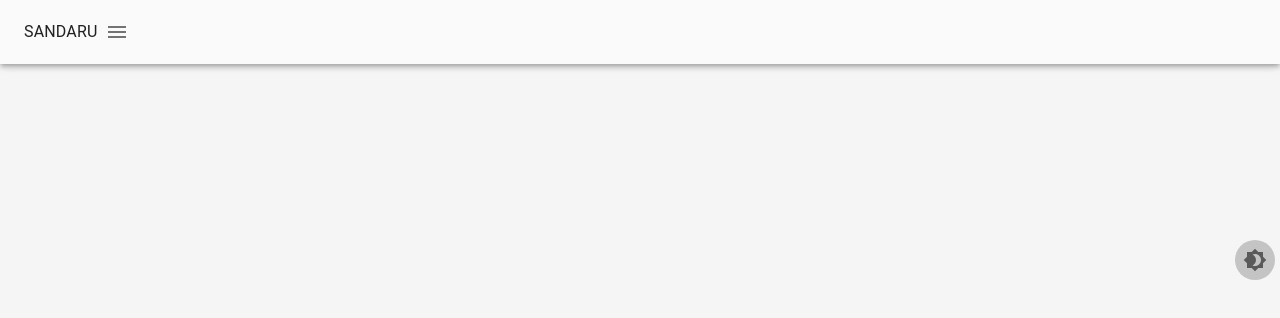
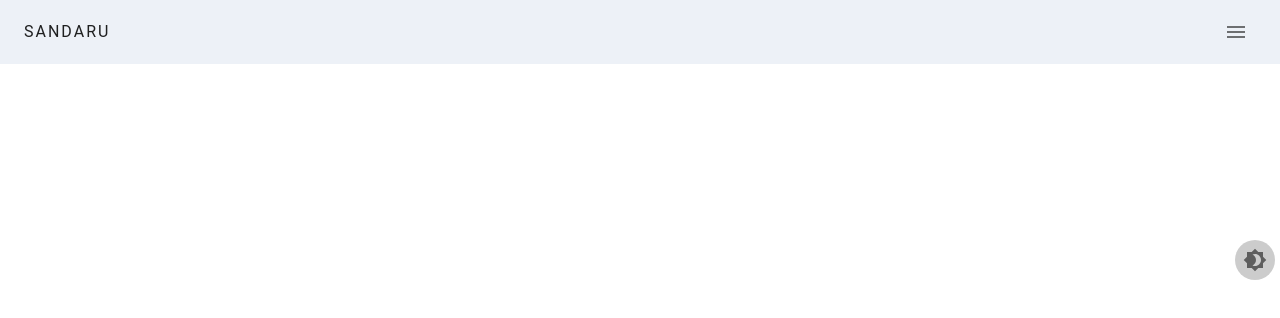
Before and after one commit to SandaruwanB/portfolio, a React (Create React App) app: page /about in a window 1280 px wide. Shown: the top 318 px of the page. Built offline with nearby package versions, Linux system fonts and the light colour scheme.

Commit message:
DEB nav bar

```diff
--- a/src/components/About.jsx
+++ b/src/components/About.jsx
@@ -1,15 +1,25 @@
 import { useTheme } from '@mui/material/styles'
 import React from 'react'
 import Navbar from './navbar/Navbar'
+import { Box, CssBaseline } from '@mui/material'
 
 const About = () => {
   const theme = useTheme()
+  // <div style={{width : '100%', height : '100vh', background : theme.palette.primary.main}}>
+  return (
+    <Box
+      sx={{display : 'flex'}}
+    >
+      <CssBaseline />
+      <Navbar />
+      <Box
+        sx={{
+          background : theme.palette.primary.main
+        }}
+      >
 
-  return (
-    <div style={{width : '100%', height : '100vh', background : theme.palette.secondary.main}}>About
-      <h6>Primary Color : {theme.palette.primary.main}</h6>
-      <Navbar />
-    </div>
+      </Box>
+    </Box>
   )
 }
 
--- a/src/components/Home.jsx
+++ b/src/components/Home.jsx
@@ -1,8 +1,11 @@
 import React from 'react'
+import { Box } from '@mui/material'
 
 const Home = () => {
   return (
-    <div>Home</div>
+    <Box sx={{display : 'flex', flexDirection : 'row', width : '100%', height : '100vh'}}>
+
+    </Box>
   )
 }
 
--- a/src/components/navbar/Navbar.jsx
+++ b/src/components/navbar/Navbar.jsx
@@ -16,25 +16,40 @@ const Navbar = (props) => {
   const {window} = props;
   const [mobileOpen, setMobileOpen] = useState(false);
 
+  const drawerWidth = 250;
+
+  const DrawerContent = ()=>{
+    return (
+      <div>
+        <Toolbar />
+        <List>
+          {navBarValues.map((val,i)=>(
+            <ListItem key={i}>
+              <ListItemButton>
+                <ListItemText primary={val.name}/>
+              </ListItemButton>
+            </ListItem>
+          ))}
+        </List>
+      </div>
+    )
+  }
+
 
   return (
     <>
-      <CssBaseline />
       <AppBar
         position='fixed'
-        sx={{
-          width : {sm : `calc(100% - 250)`},
-          //display : { lg : 'none' },
-          ml : 250,
-        }}
+        sx={{width : `calc(100% - ${drawerWidth})px`, ml : {sm : `${drawerWidth}px`}, boxShadow : 'none'}}
+
       >
         <Toolbar
-
+          sx={{display : 'flex', justifyContent : 'space-between'}}
         >
-          <Typography>
+          <Typography sx={{letterSpacing : 2}}>
             SANDARU
           </Typography>
-          <IconButton >
+          <IconButton>
             <Menu />
           </IconButton>
         </Toolbar>
--- a/src/theme/darkTheme.js
+++ b/src/theme/darkTheme.js
@@ -1,13 +1,12 @@
-import { colors } from '@mui/material'
-import { createTheme } from '@mui/material/styles'
+import { colors, createTheme } from '@mui/material'
 
 const DarkTheme = createTheme({
   palette : {
     primary : {
-      main : colors.grey[500],
+      main : '#101426',
     },
     secondary : {
-      main : colors.grey[700],
+      main : '#1A2138',
     },
     mode : 'dark',
   },
--- a/src/theme/lightTheme.js
+++ b/src/theme/lightTheme.js
@@ -3,10 +3,10 @@ import { colors, createTheme } from '@mui/material'
 const LightTheme = createTheme({
   palette : {
     primary : {
-      main : colors.grey[50],
+      main : '#EDF1F7',
     },
     secondary : {
-      main : colors.grey[100],
+      main : '#F7F9FC',
     },
     mode : 'light',
   }
```
